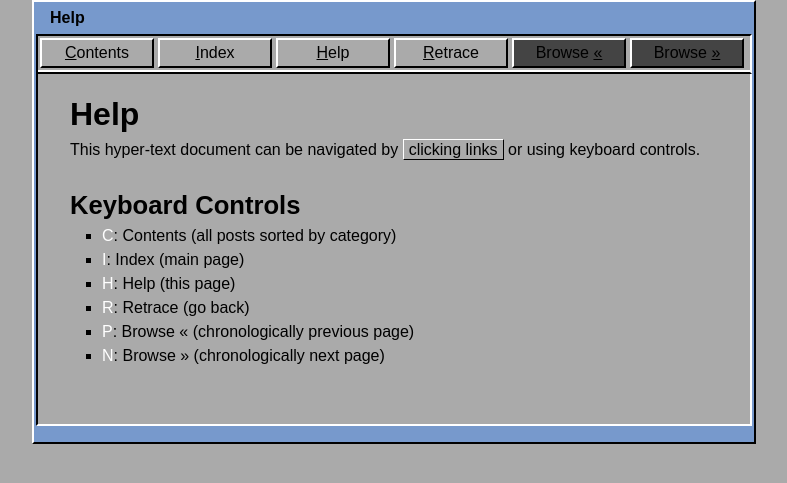
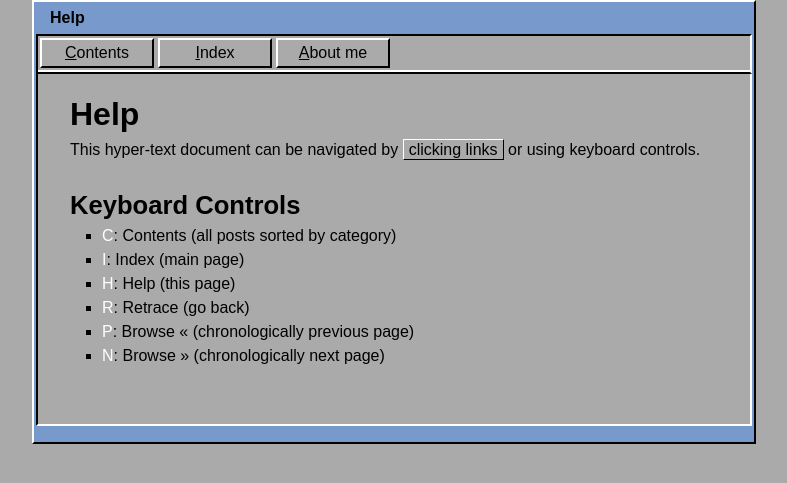
Before and after one commit to hardkees/hardkees.github.io, a Jekyll site: the page built from help.md, in a window 1280 px wide. Shown: the top 483 px of the page, without its empty margins (246-1033 px from the left). Built offline with Jekyll 4.4.1, drawn with Linux system fonts in a browser that asks for light colours.

Commit message:
Update default.html

```diff
--- a/_layouts/default.html
+++ b/_layouts/default.html
@@ -29,20 +12,9 @@
         <h1>{{ page.title }}</h1>
         <nav>
           <ul>
-            <li><a href="{{ site.baseurl }}/contents.html" class="enabled" title="Nodes by category" rel="contents" accesskey="c"><span>C</span>ontents</a></li>
+            <li><a href="{{ site.baseurl }}/contents.html" class="enabled" title="Posts by category" rel="contents" accesskey="c"><span>C</span>ontents</a></li>
             <li><a href="{{ site.baseurl }}" class="enabled" title="Home" rel="home" accesskey="i"><span>I</span>ndex</a></li>
-            <li><a href="{{ site.baseurl }}/help.html" class="enabled" title="Help" rel="help" accesskey="h"><span>H</span>elp</a></li>
-            <li><a href="{{ site.baseurl }}" id="retrace" class="disabled" title="Back" onclick="retrace()" accesskey="r"><span>R</span>etrace</a></li>
-          {% if page.previous %}
-            <li><a href="{{ site.baseurl}}{{ page.previous.url }}" class="enabled" title="Older: {{ page.previous.title }}" rel="prev" accesskey="p">Browse <span>&laquo;</span></a></li>
-          {% else %}
-            <li><a class="disabled" accesskey="p">Browse <span>&laquo;</span></a></li>
-          {% endif %}
-          {% if page.next %}
-            <li><a href="{{ site.baseurl}}{{ page.next.url }}" class="enabled" title="Newer: {{ page.next.title }}" rel="next" accesskey="n">Browse <span>&raquo;</span></a></li>
-          {% else %}
-            <li><a class="disabled" accesskey="n">Browse <span>&raquo;</span></a></li>
-          {% endif %}
+            <li><a href="{{ site.baseurl }}/aboutme.html" class="enabled" title="Help" rel="help" accesskey="h"><span>A</span>bout me</a></li>
           </ul>
         </nav>
       </header>
```
Also changed, not shown: other parts of _layouts/default.html (+0 -17 lines).
